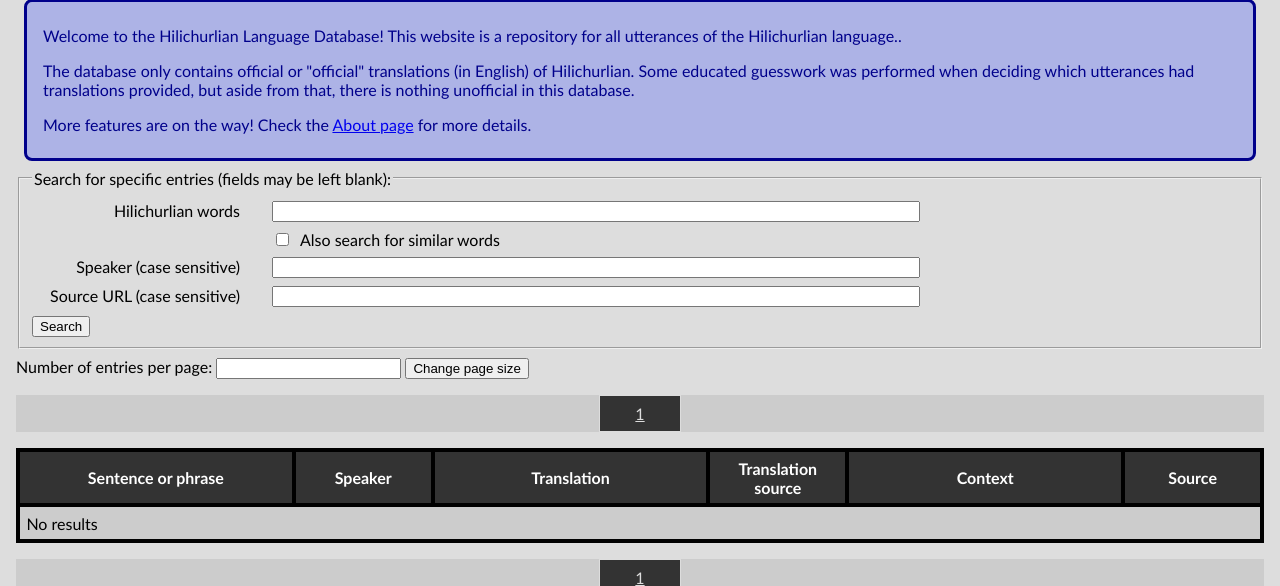
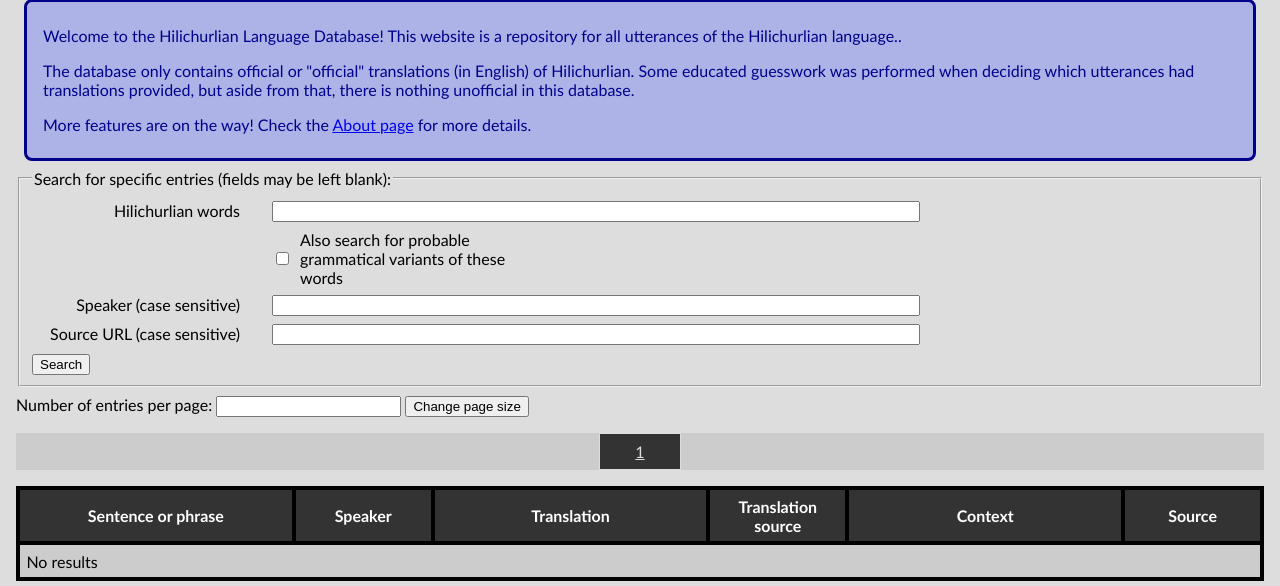
Before and after one commit to mengsarah/hilichurlian-database, a Django app: page / in a window 1280 px wide. Shown: the part 126-712 px from the top of the page. Run offline with Django 3.2, Linux system fonts and the light colour scheme; data that the repository does not hold is empty; parts of the project's set-up code (start-up, migrations or seed data) failed here and were passed over.

Commit message:
update searching with grammatical vs similar
"variants of the same word" is now included by default, and "grammatical variants" is now the option users can check yes or no for in the search form

```diff
--- a/hilichurlian_database/models.py
+++ b/hilichurlian_database/models.py
@@ -98,6 +98,7 @@ class Word(models.Model):
 		primary_key = True,
 		help_text = "Must be a word that can be found in an utterance."
 	)
+	# TODO: if wordA's variants_same_word includes wordB and variants_grammatical includes wordC, then wordB's variants_grammatical should also include wordC, right?
 	variants_same_word = models.ManyToManyField(
 		"self",
 		verbose_name = "other written forms of this word",
--- a/hilichurlian_database/templates/hilichurlian_database/elements/search-fields.html
+++ b/hilichurlian_database/templates/hilichurlian_database/elements/search-fields.html
@@ -7,8 +7,8 @@
 		<input type="text" id="search-words" name="words" value="{{criteria.words|default:''}}" />
 	</div>
 	<div class="form-field subfield">
-		<input type="checkbox" id="search-words-similar" name="similar" value="yes" {% if criteria.similar %}checked {% endif %}/>
-		<label for="search-words-similar">Also search for similar words</label>
+		<input type="checkbox" id="search-words-grammatical-variants" name="grammaticalVariants" value="yes" {% if criteria.similar %}checked {% endif %}/>
+		<label for="search-words-grammatical-variants">Also search for probable grammatical variants of these words</label>
 	</div>
 	<div class="form-field">
 		<label for="search-speaker">Speaker (case sensitive)</label>
--- a/hilichurlian_database/views.py
+++ b/hilichurlian_database/views.py
@@ -33,6 +33,9 @@ def get_forms():
 		{ "form_object": SourceForm(), "name": "source", },
 		{ "form_object": SpeakerForm(), "name": "speaker", }
 	]
+
+def remove_duplicates(may_have_duplicates):
+	return list(set(may_have_duplicates))
 
 def make_criteria_message(words_as_string, words_list, speaker, source):
 	criteria = []
@@ -140,43 +143,57 @@ def index(request):
 def filter(request):
 	req = request.GET
 	# initialize general parameters
-	utterances = CompleteUtterance.objects.all() # to be updated
 	page = req.get('page', 1)
 	page_size = req.get('pageSize', DEFAULT_PAGE_SIZE)
 	if int(page_size) < 1:
 		page_size = 1
+	# initialize parameters to be updated
+	utterances = CompleteUtterance.objects.all() # to be updated
+	same_variants = {} # to be updated
+	grammatical_variants = {} # to be updated
+	all_variants = {}
 	# initialize search parameters
-	similar = req.get('similar', "").strip()
+	want_grammatical_variants = req.get('grammaticalVariants', "").strip()
 	speaker = req.get('speaker', "").strip()
 	source = req.get('source', "").strip()
 	new_search = req.get('newSearch', "")
-	similar_words = {} # to be updated
 	# get desired words
 	words_as_string = req.get('words', "").strip() # TODO: regenerate after modifications to words_list
 	words_list = re.findall(r'\w+', words_as_string.lower()) # like in add_data()
-	# TODO above: remove dupes from words_list
-	# TODO below: use boolean for whether similar words exist?
-	# USING variants_same_word SHOULD BE DEFAULT; "SIMILAR" SHOULD BE variants_grammatical (and also named to something clearer than "similar")
-	if similar:
-		for w in words_list:
-			try:
-				similar_words[w] = Word.objects.get(word=w).variants_same_word.all()
-			except Word.DoesNotExist:
-				words_list.remove(w) # TODO: display user's search criteria that aren't found in the DB
-			if similar_words[w] == Word.objects.none():
-				similar_words.pop(w)
+	words_list = remove_duplicates(words_list)
 	# get utterances within search_set that match speaker and source
 	if speaker:
 		utterances = utterances.filter(speaker__name=speaker)
 	if source:
 		utterances = utterances.filter(source__url=source)
 	# now that the set is smaller, get utterances that have all of the words
-	if similar_words:
+	# TODO: use boolean for whether grammatical variants exist?
+	# TODO: if wordA's variants_same_word includes wordB and variants_grammatical includes wordC, then wordB's variants_grammatical should also include wordC, but it's not enforced right now
+	if want_grammatical_variants:
+		for w in words_list:
+			try:
+				grammatical_variants[w] = Word.objects.get(word=w).variants_grammatical.all()
+			except Word.DoesNotExist:
+				words_list.remove(w) # TODO: display user's search criteria that aren't found in the DB
+			if grammatical_variants[w] == Word.objects.none():
+				grammatical_variants.pop(w)
+	for w in words_list:
+		try:
+			same_variants[w] = Word.objects.get(word=w).variants_same_word.all()
+		except Word.DoesNotExist:
+			words_list.remove(w) # TODO: display user's search criteria that aren't found in the DB
+		if same_variants[w] == Word.objects.none():
+			same_variants.pop(w)
+	variants = same_variants
+	for word, vars in grammatical_variants.items():
+		if same_variants[word]:
+			variants[word] = grammatical_variants[word].union(same_variants[word])
+		else:
+			variants[word] = grammatical_variants[word]
+	if variants:
 		# TODO: handle case where word variations are specifically specified? should they both be required or should they be handled as if only one were entered?
-		# USING variants_same_word SHOULD BE DEFAULT; "SIMILAR" SHOULD BE variants_grammatical (and also named to something clearer than "similar")
 		for w in words_list:
-			all_word_utters = CompleteUtterance.objects.filter(words__in=(similar_words[w].union(Word.objects.filter(word=w))))
-			messages.info(request, similar_words)
+			all_word_utters = CompleteUtterance.objects.filter(words__in=(variants[w].union(Word.objects.filter(word=w))))
 			utterances = utterances.intersection(all_word_utters)
 			if not utterances.exists():
 				break
@@ -205,7 +222,7 @@ def filter(request):
 	return render(
 		request,
 		"hilichurlian_database/results.html",
-		database_public_view_context(paging, page, page_size, words_as_string, similar, speaker, source)
+		database_public_view_context(paging, page, page_size, words_as_string, want_grammatical_variants, speaker, source)
 	)
 
 # the /select page
```
